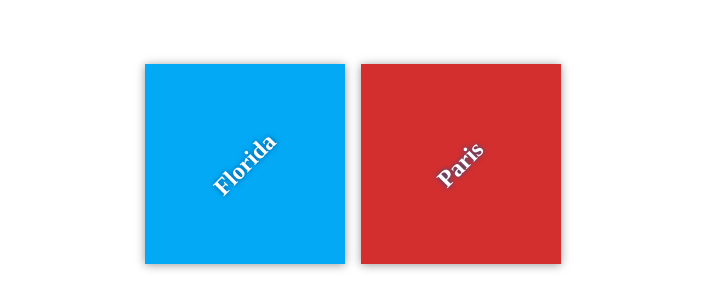
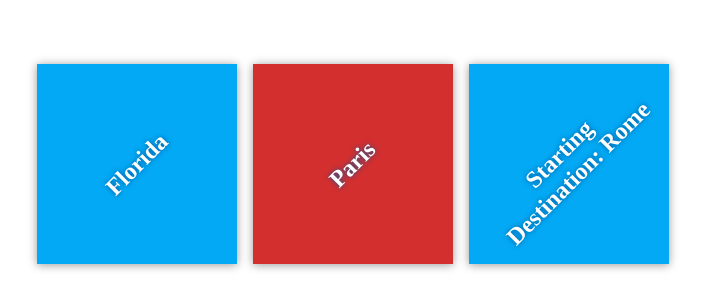
Before and after one commit to mandylemon/travel-plans, a plain HTML site: page index.html in a window 1280 px wide. Shown: the part 236-544 px from the top of the page, without its empty margins (287-992 px from the left). Drawn offline with Linux system fonts and the light colour scheme; files that its build step writes are made by us from their sources.

Commit message:
add starting destination

```diff
--- a/css/app.css
+++ b/css/app.css
@@ -53,3 +53,7 @@ h2 {
 #paris {
     background-color: #d32f2f;
 }
+
+#rome {
+    background-color: #03a9f4;
+}
--- a/index.html
+++ b/index.html
@@ -4,7 +4,7 @@
     <meta charset="utf-8">
     <title>Travels</title>
     <meta name="description" content="">
-    <link rel="stylesheet" href="app.css">
+    <link rel="stylesheet" href="css/app.css">
 </head>
 <body>
     <div class="container">
@@ -16,6 +16,10 @@
               <div class="destination" id="paris">
                   <h2>Paris</h2>
               </div>
+
+              <div class="destination" id="rome">
+                  <h2>Starting Destination: Rome</h2>
+              </div>
           </div>
     </div>
 
```
